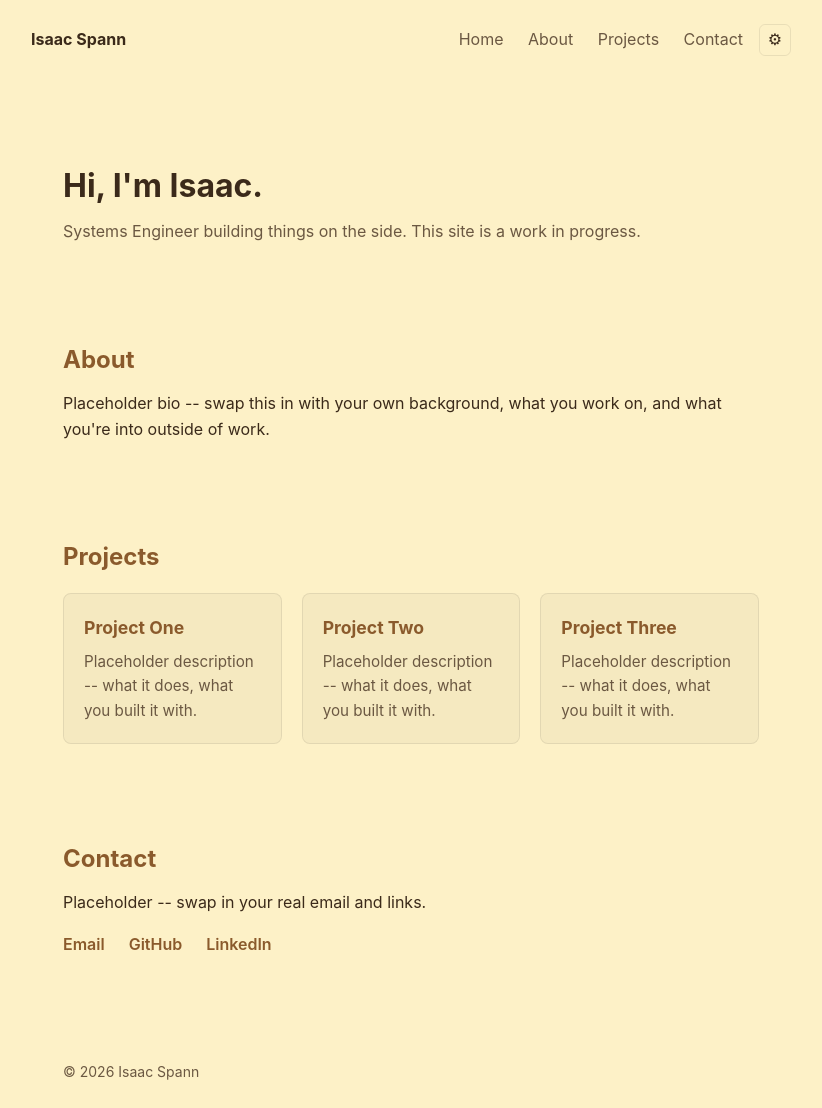
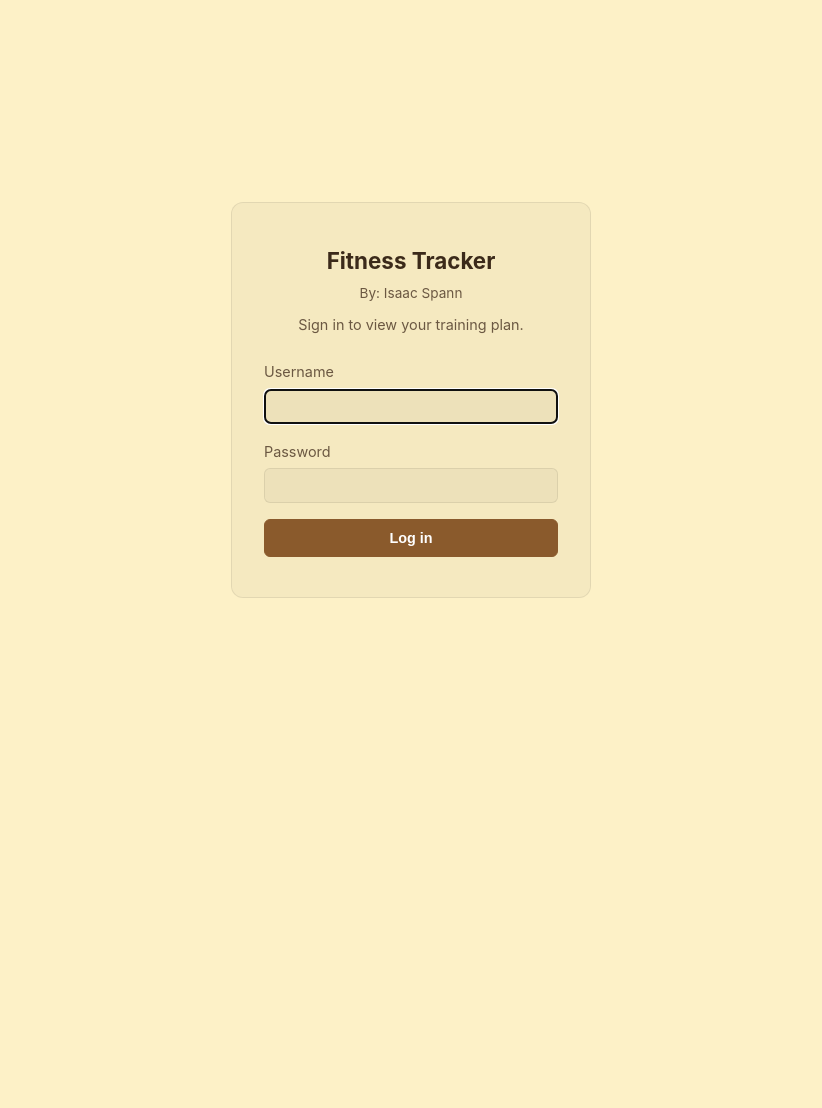
Before and after one commit to da-basset/fitness-tracker, a Django app: page / in a window 1280 px wide. Shown: the whole page, without its empty margins (229-1051 px from the left). After the commit the page ends 598 px from the top, so only its background shows below. Run offline with Django 5.2, Linux system fonts and the light colour scheme.

Commit message:
Make the fitness tracker's login page its landing page
Replaces the placeholder personal-site home page (Home/About/Projects/
Contact) at "/" with a standalone, minimal login screen. The old
"pages" app is removed entirely since it only ever served that
placeholder content and nothing else references it.

- config/urls.py: root "/" now serves the login view directly
  (redirect_authenticated_user=True on both the root and
  /accounts/login/ routes so a signed-in user skips the form).
- Deleted the pages app (views, urls, templates, migrations) and
  dropped it from INSTALLED_APPS.
- templates/registration/login.html: rewritten as a standalone page
  (no shared nav/header) with a centered "Fitness Tracker / By: Isaac
  Spann" login card.
- templates/base.html: trimmed the now-dead Home/About/Projects/
  Contact nav links (base.html is only ever rendered for
  authenticated views now); brand link goes to post_login_redirect.
- static/css/style.css: removed dead placeholder-page styles
  (.hero, .project-grid/.project-card, .contact-links) and added the
  login card/page styles.

Verified with manage.py check and a Django test-client request
against "/" (200, renders the new login form).

```diff
--- a/config/settings.py
+++ b/config/settings.py
@@ -48,7 +48,6 @@ INSTALLED_APPS = [
     'django.contrib.sessions',
     'django.contrib.messages',
     'django.contrib.staticfiles',
-    'pages',
     'accounts',
     'training',
 ]
--- a/config/urls.py
+++ b/config/urls.py
@@ -4,9 +4,23 @@ from django.urls import include, path
 
 urlpatterns = [
     path("admin/", admin.site.urls),
-    path("accounts/login/", auth_views.LoginView.as_view(template_name="registration/login.html"), name="login"),
+    path(
+        "",
+        auth_views.LoginView.as_view(
+            template_name="registration/login.html",
+            redirect_authenticated_user=True,
+        ),
+        name="home",
+    ),
+    path(
+        "accounts/login/",
+        auth_views.LoginView.as_view(
+            template_name="registration/login.html",
+            redirect_authenticated_user=True,
+        ),
+        name="login",
+    ),
     path("accounts/logout/", auth_views.LogoutView.as_view(), name="logout"),
     path("training/", include("training.urls")),
     path("", include("accounts.urls")),
-    path("", include("pages.urls")),
 ]
--- a/pages/admin.py
+++ /dev/null
@@ -1,2 +0,0 @@
-
-# Register your models here.
--- a/pages/apps.py
+++ /dev/null
@@ -1,6 +0,0 @@
-from django.apps import AppConfig
-
-
-class PagesConfig(AppConfig):
-    default_auto_field = 'django.db.models.BigAutoField'
-    name = 'pages'
--- a/pages/models.py
+++ /dev/null
@@ -1,2 +0,0 @@
-
-# Create your models here.
--- a/pages/templates/pages/home.html
+++ /dev/null
@@ -1,43 +0,0 @@
-{% extends "base.html" %}
-
-{% block content %}
-  <main>
-    <section id="home" class="hero">
-      <h1>Hi, I'm Isaac.</h1>
-      <p>Systems Engineer building things on the side. This site is a work in progress.</p>
-    </section>
-
-    <section id="about">
-      <h2>About</h2>
-      <p>Placeholder bio -- swap this in with your own background, what you work on, and what you're into outside of work.</p>
-    </section>
-
-    <section id="projects">
-      <h2>Projects</h2>
-      <div class="project-grid">
-        <article class="project-card">
-          <h3>Project One</h3>
-          <p>Placeholder description -- what it does, what you built it with.</p>
-        </article>
-        <article class="project-card">
-          <h3>Project Two</h3>
-          <p>Placeholder description -- what it does, what you built it with.</p>
-        </article>
-        <article class="project-card">
-          <h3>Project Three</h3>
-          <p>Placeholder description -- what it does, what you built it with.</p>
-        </article>
-      </div>
-    </section>
-
-    <section id="contact">
-      <h2>Contact</h2>
-      <p>Placeholder -- swap in your real email and links.</p>
-      <ul class="contact-links">
-        <li><a href="mailto:isaacspann@gmail.com">Email</a></li>
-        <li><a href="https://github.com/da-basset" target="_blank" rel="noopener">GitHub</a></li>
-        <li><a href="https://www.linkedin.com/in/isaac-spann/" target="_blank" rel="noopener">LinkedIn</a></li>
-      </ul>
-    </section>
-  </main>
-{% endblock %}
--- a/pages/tests.py
+++ /dev/null
@@ -1,2 +0,0 @@
-
-# Create your tests here.
--- a/pages/urls.py
+++ /dev/null
@@ -1,7 +0,0 @@
-from django.urls import path
-
-from . import views
-
-urlpatterns = [
-    path("", views.home, name="home"),
-]
--- a/pages/views.py
+++ /dev/null
@@ -1,5 +0,0 @@
-from django.shortcuts import render
-
-
-def home(request):
-    return render(request, "pages/home.html", {"on_home": True})
--- a/static/css/style.css
+++ b/static/css/style.css
@@ -228,58 +228,6 @@ h2 {
    The browser recalculates this automatically as the window resizes --
    cards drop to fewer columns (eventually one) on a narrow screen,
    with no media query needed. */
-.project-grid {
-  display: grid;
-  grid-template-columns: repeat(auto-fit, minmax(200px, 1fr));
-  gap: 1.25rem;
-  margin-top: 1rem;
-}
-
-.project-card {
-  background: var(--card-bg);
-  border: 1px solid var(--card-border);
-  border-radius: 8px;
-  padding: 1.25rem;
-}
-
-/* h3 is one level below h2 -- each card's title is a subsection of the
-   "Projects" section, so it steps down the heading hierarchy again. */
-.project-card h3 {
-  font-size: 1.1rem;
-  margin-bottom: 0.5rem;
-  color: var(--accent);
-}
-
-.project-card p {
-  color: var(--muted);
-  font-size: 0.95rem;
-}
-
-.hero p {
-  margin-top: 0.5rem;
-  color: var(--muted);
-}
-
-/* list-style: none strips the default bullet points -- <ul>/<li> is still
-   the right semantic choice here (this is a list of related links), we're
-   just overriding how it's visually presented. */
-.contact-links {
-  list-style: none;
-  display: flex;
-  gap: 1.5rem;
-  margin-top: 1rem;
-}
-
-.contact-links a {
-  color: var(--accent);
-  font-weight: 600;
-  text-decoration: none;
-}
-
-.contact-links a:hover {
-  text-decoration: underline;
-}
-
 footer {
   max-width: 760px;
   margin: 0 auto;
@@ -325,11 +273,6 @@ footer {
 
   h1 {
     font-size: 1.6rem;
-  }
-
-  .contact-links {
-    flex-wrap: wrap;
-    gap: 1rem;
   }
 }
 
@@ -1033,6 +976,60 @@ tr.set-row td {
   opacity: 0.9;
 }
 
+/* --- Login landing page (root "/") --- */
+
+body.login-page {
+  min-height: 100vh;
+  display: flex;
+  align-items: center;
+  justify-content: center;
+  padding: 1.5rem;
+}
+
+.login-screen {
+  width: 100%;
+  display: flex;
+  justify-content: center;
+}
+
+.login-card {
+  width: 100%;
+  max-width: 360px;
+  padding: 2.5rem 2rem;
+  background: var(--card-bg);
+  border: 1px solid var(--card-border);
+  border-radius: 12px;
+  text-align: center;
+}
+
+.login-title {
+  font-size: 1.4rem;
+  font-weight: 700;
+}
+
+.login-byline {
+  margin-top: 0.25rem;
+  color: var(--muted);
+  font-size: 0.85rem;
+}
+
+.login-subtitle {
+  margin-top: 0.5rem;
+  color: var(--muted);
+  font-size: 0.9rem;
+}
+
+.login-card .login-form {
+  max-width: none;
+  margin-top: 1.5rem;
+  text-align: left;
+}
+
+.login-card .btn-primary {
+  align-self: stretch;
+  text-align: center;
+}
+
 /* --- Exercise editor: add/delete (training-physical.html) --- */
 
 .edit-exercises {
--- a/templates/base.html
+++ b/templates/base.html
@@ -10,13 +10,9 @@
 <body data-authenticated="{{ user.is_authenticated|yesno:'true,false' }}" data-user-theme="{{ user_theme|default_if_none:'' }}" data-theme-endpoint="{% url 'set_theme' %}">
   <header>
     <nav>
-      <a href="{% if not on_home %}{% url 'home' %}{% endif %}#home" class="brand">Isaac Spann</a>
+      <a href="{% url 'post_login_redirect' %}" class="brand">Isaac Spann</a>
       <div class="nav-right">
         <div class="nav-links">
-          <a href="{% if not on_home %}{% url 'home' %}{% endif %}#home">Home</a>
-          <a href="{% if not on_home %}{% url 'home' %}{% endif %}#about">About</a>
-          <a href="{% if not on_home %}{% url 'home' %}{% endif %}#projects">Projects</a>
-          <a href="{% if not on_home %}{% url 'home' %}{% endif %}#contact">Contact</a>
           {% if user.is_authenticated and user.owned_gyms.exists %}
             <a href="{% url 'owner_dashboard' %}"{% if owner_current %} aria-current="page"{% endif %}>Owner</a>
           {% endif %}
--- a/templates/registration/login.html
+++ b/templates/registration/login.html
@@ -1,18 +1,25 @@
-{% extends "base.html" %}
+{% load static %}
+<!DOCTYPE html>
+<html lang="en">
+<head>
+  <meta charset="UTF-8">
+  <meta name="viewport" content="width=device-width, initial-scale=1.0">
+  <title>Log in - Fitness Tracker</title>
+  <link rel="stylesheet" href="{% static 'css/style.css' %}?v=13">
+</head>
+<body class="login-page">
+  <main class="login-screen">
+    <div class="login-card">
+      <h1 class="login-title">Fitness Tracker</h1>
+      <p class="login-byline">By: Isaac Spann</p>
+      <p class="login-subtitle">Sign in to view your training plan.</p>
 
-{% block title %}Log in - Isaac Spann{% endblock %}
-
-{% block content %}
-  <main class="training-main">
-    <section>
-      <h1>Log in</h1>
-      <p>Sign in to use the Training section.</p>
+      {% if form.errors %}
+        <div class="form-error">Incorrect username or password. Try again.</div>
+      {% endif %}
 
       <form method="post" class="login-form">
         {% csrf_token %}
-        {% if form.errors %}
-          <div class="form-error">Incorrect username or password. Try again.</div>
-        {% endif %}
         <label class="form-field">
           <span>Username</span>
           {{ form.username }}
@@ -24,6 +31,7 @@
         <input type="hidden" name="next" value="{{ next }}">
         <button type="submit" class="btn-primary">Log in</button>
       </form>
-    </section>
+    </div>
   </main>
-{% endblock %}
+</body>
+</html>
```
Also changed, not shown: pages/__init__.py (deleted), pages/migrations/__init__.py (deleted).
